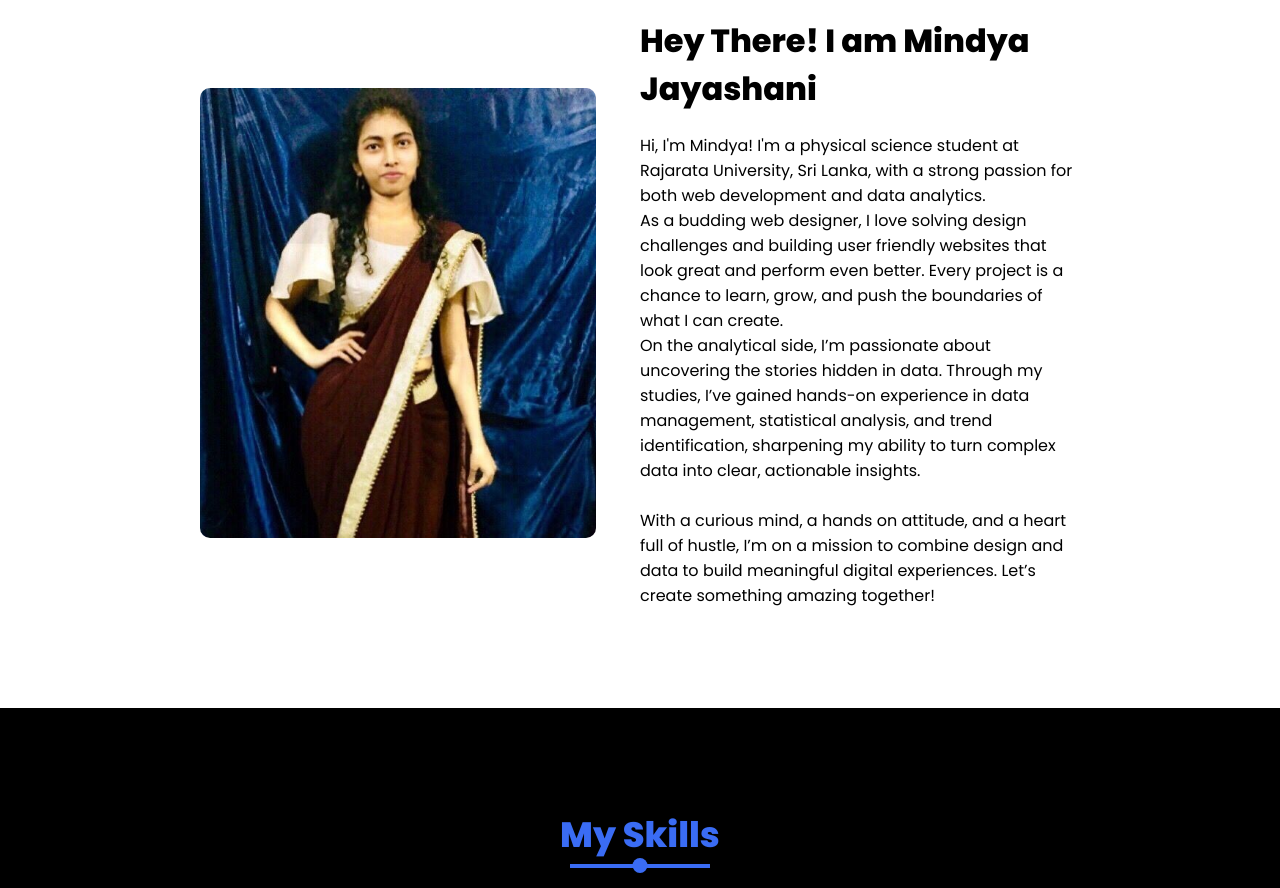
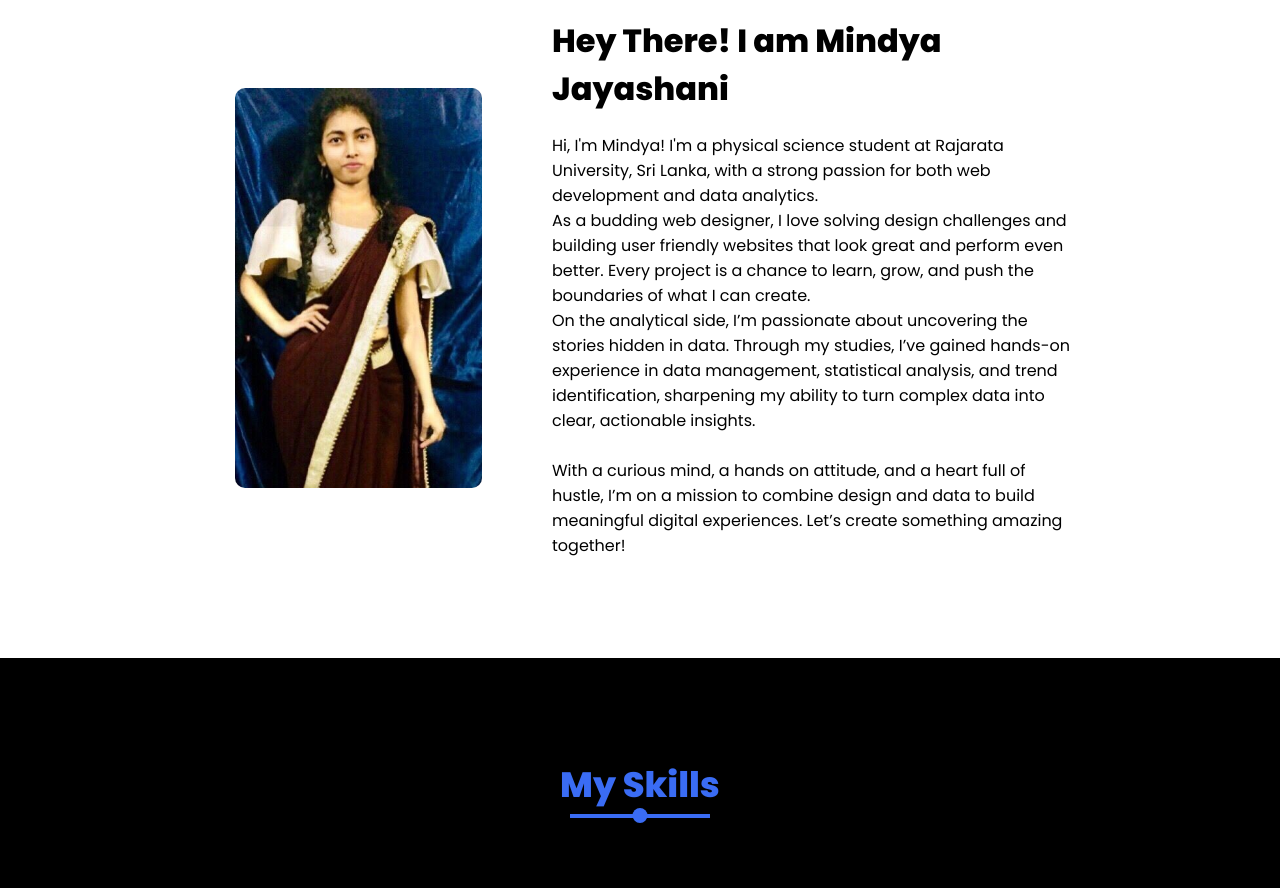
Before and after one commit to Tshanii/Personal-Portfolio, a plain HTML site: page index.html in a window 1280 px wide. Shown: the part 1016-1904 px from the top of the page. Drawn offline with nearby package versions, Linux system fonts and the light colour scheme.

Commit message:
Add files via upload

```diff
--- a/style.css
+++ b/style.css
@@ -214,25 +214,25 @@ section{
 
 .about .content .col-left{
     position: relative;
-    width: 45%;
+    width: 40%;
 }
 
 .about .content .col-right{
     position: relative;
-    width: 50%;
+    width: 60%;
 }
 
 .about .content .col-left .img-card{
     position: relative;
     width: 100%;
-    min-height: 450px;
+    min-height: 400px;
 }
 
 .about .content .col-left .img-card img{
     position: absolute;
     top: 0;
-    left: 0;
-    width: 100%;
+    left: 10%;
+    width: 70%;
     height: 100%;
     object-fit: cover;
     border-radius: 10px;
```
